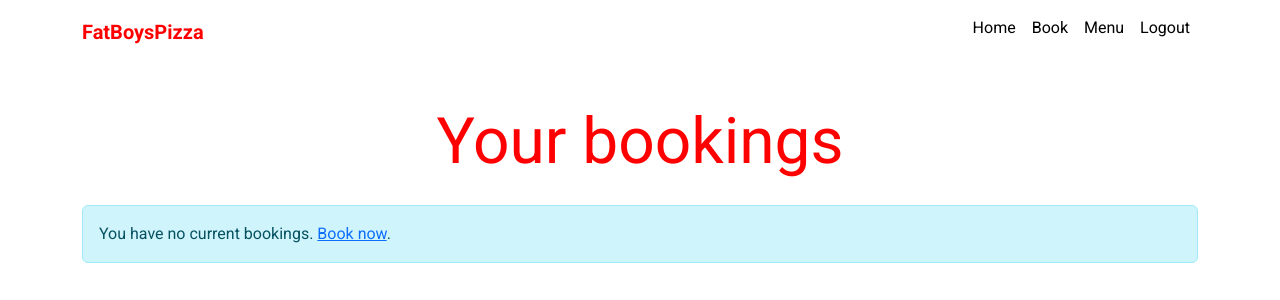
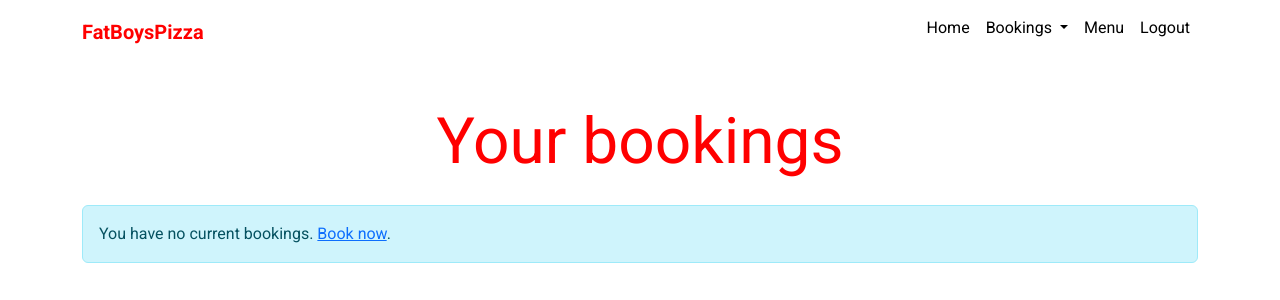
Before and after one commit to Luke-Nicklin/fat-boys-pizza, a Django app: page /booking/manage-bookings/ in a window 1280 px wide. Shown: the top 300 px of the page. Run offline with Django 4.2, Linux system fonts and the light colour scheme; the visitor is signed in with stand-in values (Sample User, id 1); data that the repository does not hold is empty; some libraries are stand-ins or nearby versions.

Commit message:
Add drop down for bookings in nav bar. Correct issues with deleting the last booking.

```diff
--- a/booking/templates/booking/manage-bookings.html
+++ b/booking/templates/booking/manage-bookings.html
@@ -12,6 +12,7 @@
         {% if messages %}
         <div class="notification-container" style="position: fixed; top: 20px; right: 20px; z-index: 1050;">
             {% for message in messages %}
+            {% if "updated successfully" in message or "deleted successfully" in message %}
             <div class="toast fade show" role="alert" aria-live="assertive" aria-atomic="true">
                 <div class="toast-header">
                     <strong class="me-auto">Success</strong>
@@ -21,6 +22,7 @@
                     {{ message }}
                 </div>
             </div>
+            {% endif %}
             {% endfor %}
         </div>
         {% endif %}
--- a/templates/allauth/account/logout.html
+++ b/templates/allauth/account/logout.html
@@ -15,7 +15,7 @@
     {% if redirect_field_value %}
     <input type="hidden" name="{{ redirect_field_name }}" value="{{ redirect_field_value }}"/>
     {% endif %}
-    <button type="submit" class="btn btn-primary w-25">{% trans 'Sign Out' %}</button>
+    <button type="submit" class="btn btn-primary">{% trans 'Sign Out' %}</button>
   </form>
 </div>
 
--- a/templates/includes/header.html
+++ b/templates/includes/header.html
@@ -17,9 +17,16 @@
           <li class="nav-item">
             <a class="nav-link {% if url_name == 'home' %}active{% endif %}" aria-current="page" href="{% url 'home' %}">Home</a>
           </li>
-          <li class="nav-item">
-            <a class="nav-link {% if url_name == 'add-booking' %}active{% endif %}" href="{% url 'booking:add-booking' %}">Book</a>
-          </li>
+          <li class="nav-item dropdown">
+            <a class="nav-link dropdown-toggle" href="#" id="navbarDropdownMenuLink" role="button"
+                data-bs-toggle="dropdown" aria-expanded="false">
+                Bookings
+            </a>
+            <ul class="dropdown-menu" aria-labelledby="navbarDropdownMenuLink">
+                <li><a class="dropdown-item" aria-current="page" href="{% url 'booking:manage-bookings' %}">Manage bookings</a></li>
+                <li><a class="dropdown-item" aria-current="page" href="{% url 'booking:add-booking' %}">Add booking</a></li>
+            </ul>
+        </li>
           <li class="nav-item">
             <a class="nav-link {% if url_name == 'menu' %}active{% endif %}" href="{% url 'menu' %}">Menu</a>
           </li>
```
